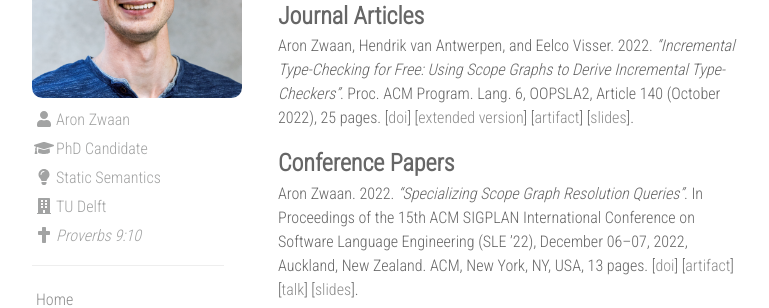
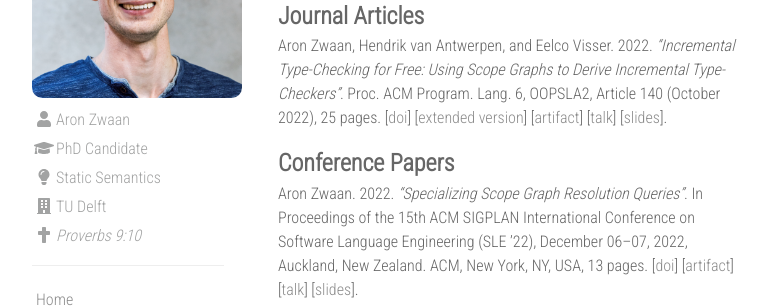
Before and after one commit to aronzwaan/aronzwaan.github.io, a Jekyll site: the page built from publications.md, in a window 1280 px wide. Shown: the part 160-468 px from the top of the page, without its empty margins (312-1081 px from the left). Built offline with Jekyll 4.4.1, drawn with Linux system fonts in a browser that asks for light colours; nearby versions of some CDN libraries.

Commit message:
Add OOPSLA talk

```diff
--- a/publications.md
+++ b/publications.md
@@ -13,6 +13,7 @@ Aron Zwaan, Hendrik van Antwerpen, and Eelco Visser. 2022. _"Incremental Type-Ch
 [[doi](https://doi.org/10.1145/3563303)]
 [[extended version](/assets/oopsla22-extended.pdf)]
 [[artifact](https://doi.org/10.5281/zenodo.7071393)]
+[[talk](https://youtu.be/5b7gslogdww)]
 [[slides](/assets/oopsla22-slides.pdf)].
 
 ### Conference Papers
```
